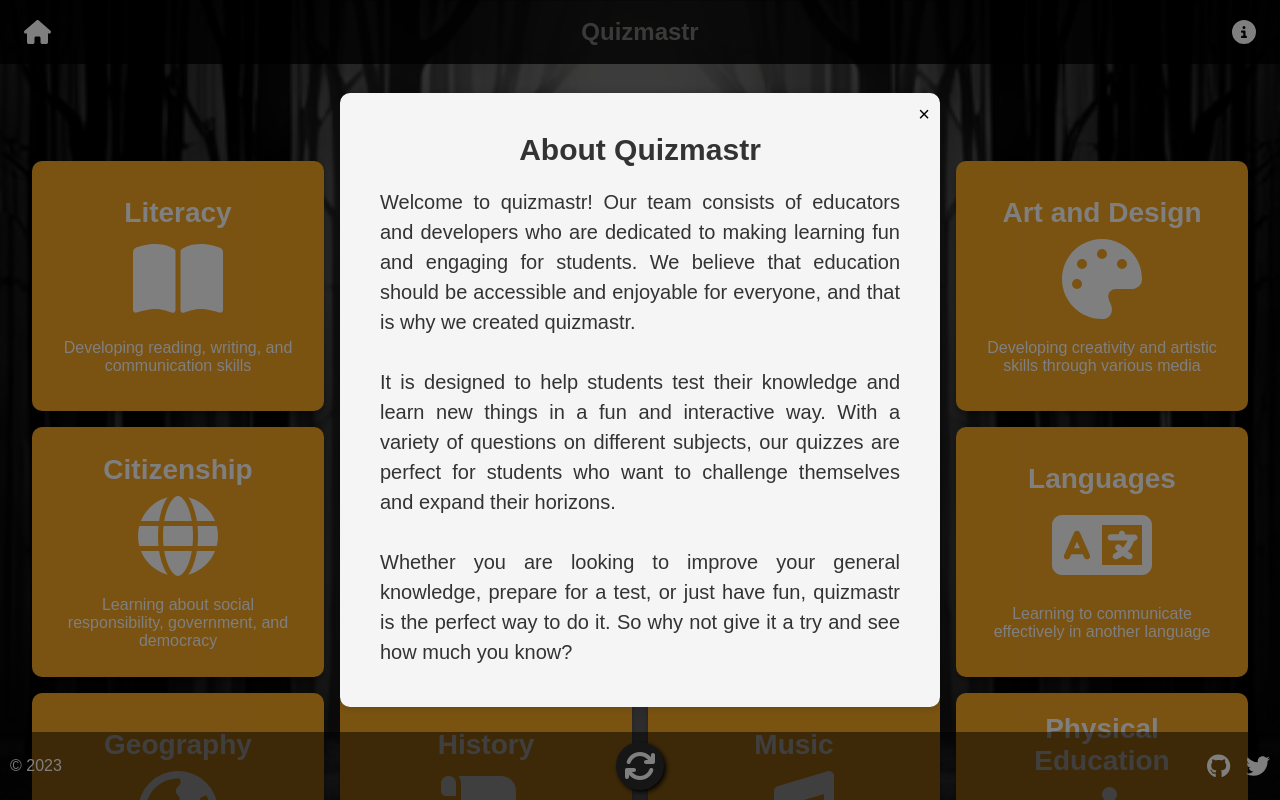
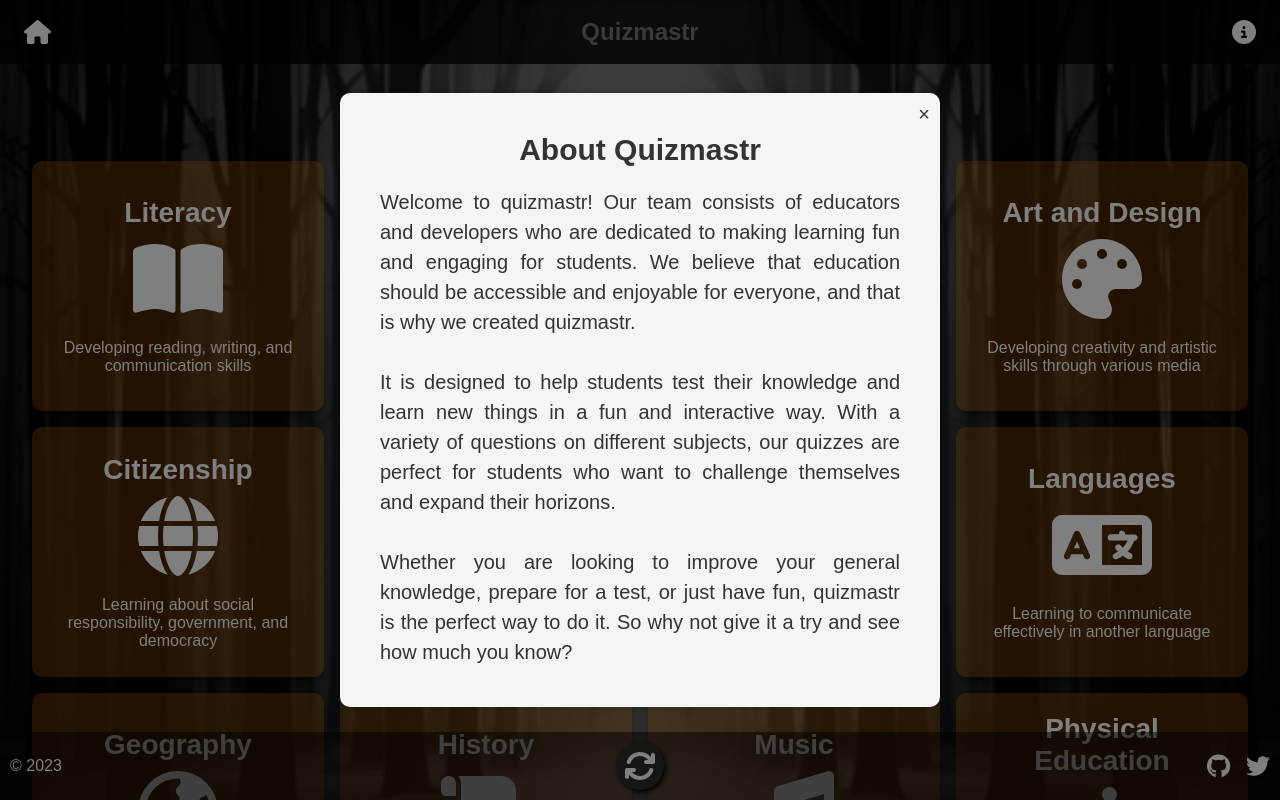
Before and after one commit to swiftugandan/quizmastr, a Next.js app: page /year/1 in a window 1280 px wide. Both pictures are taken after a click on the button 1244 px from the left and 32 px from the top of the page. Shown: the top 800 px of the page. Built offline with nearby package versions, Linux system fonts and the light colour scheme.

Commit message:
Adding opacity to give a glass look

```diff
--- a/components/AboutUs.js
+++ b/components/AboutUs.js
@@ -28,6 +28,7 @@ const styles = {
     border: "none",
     fontSize: "1.25rem",
     cursor: "pointer",
+    color: "#333",
   },
   container: {
     borderRadius: "0.625rem",
--- a/components/Quiz.js
+++ b/components/Quiz.js
@@ -9,7 +9,7 @@ import { shuffle } from "lodash";
 
 const styles = {
   container: {
-    backgroundColor: "#e6f7ff",
+    backgroundColor: "#e6f7ff21",
     padding: "1rem",
     borderRadius: "10px",
     boxShadow: "0px 0px 10px rgba(0, 0, 0, 0.2)",
@@ -18,7 +18,7 @@ const styles = {
     margin: "0.5rem",
   },
   questionContainer: {
-    backgroundColor: "#fff",
+    backgroundColor: "rgb(255 255 255 / 75%)",
     padding: "1rem",
     borderRadius: "10px",
     boxShadow: "0px 0px 10px rgba(0, 0, 0, 0.2)",
--- a/components/SubjectCard.js
+++ b/components/SubjectCard.js
@@ -4,7 +4,7 @@ import { FontAwesomeIcon } from "@fortawesome/react-fontawesome";
 
 export function SubjectCard(props) {
   const cardStyle = {
-    backgroundColor: "#F5A623", // orange background color
+    backgroundColor: "rgb(255 129 0 / 27%)", // orange background color
     color: "#FFF", // white text color
     borderRadius: "10px",
     padding: "20px",
--- a/components/YearCard.js
+++ b/components/YearCard.js
@@ -4,7 +4,7 @@ import { FontAwesomeIcon } from "@fortawesome/react-fontawesome";
 
 export function YearCard(props) {
   const cardStyle = {
-    backgroundColor: "#0072C6", // blue background color
+    backgroundColor: "#0885ff4f", // blue background color
     color: "#FFF", // white text color
     borderRadius: "10px",
     padding: "20px",
```
